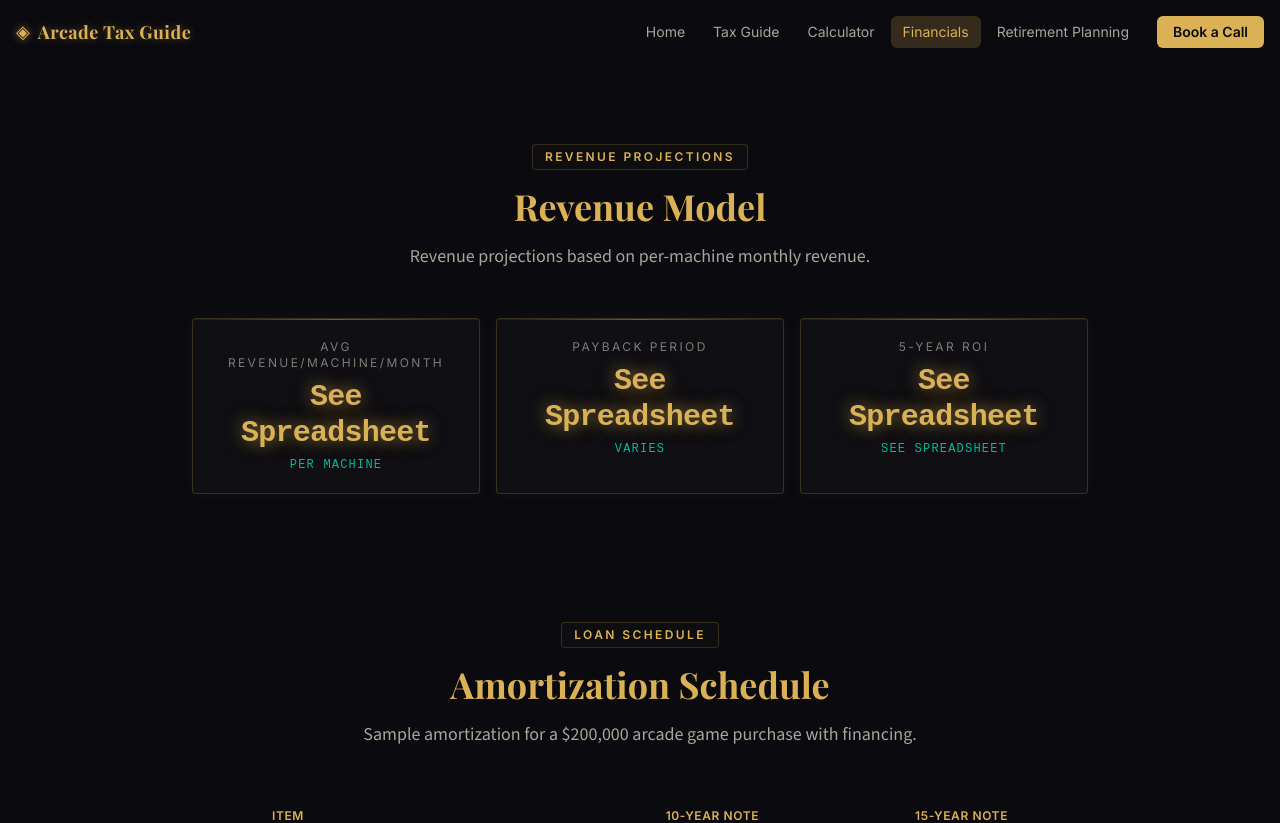
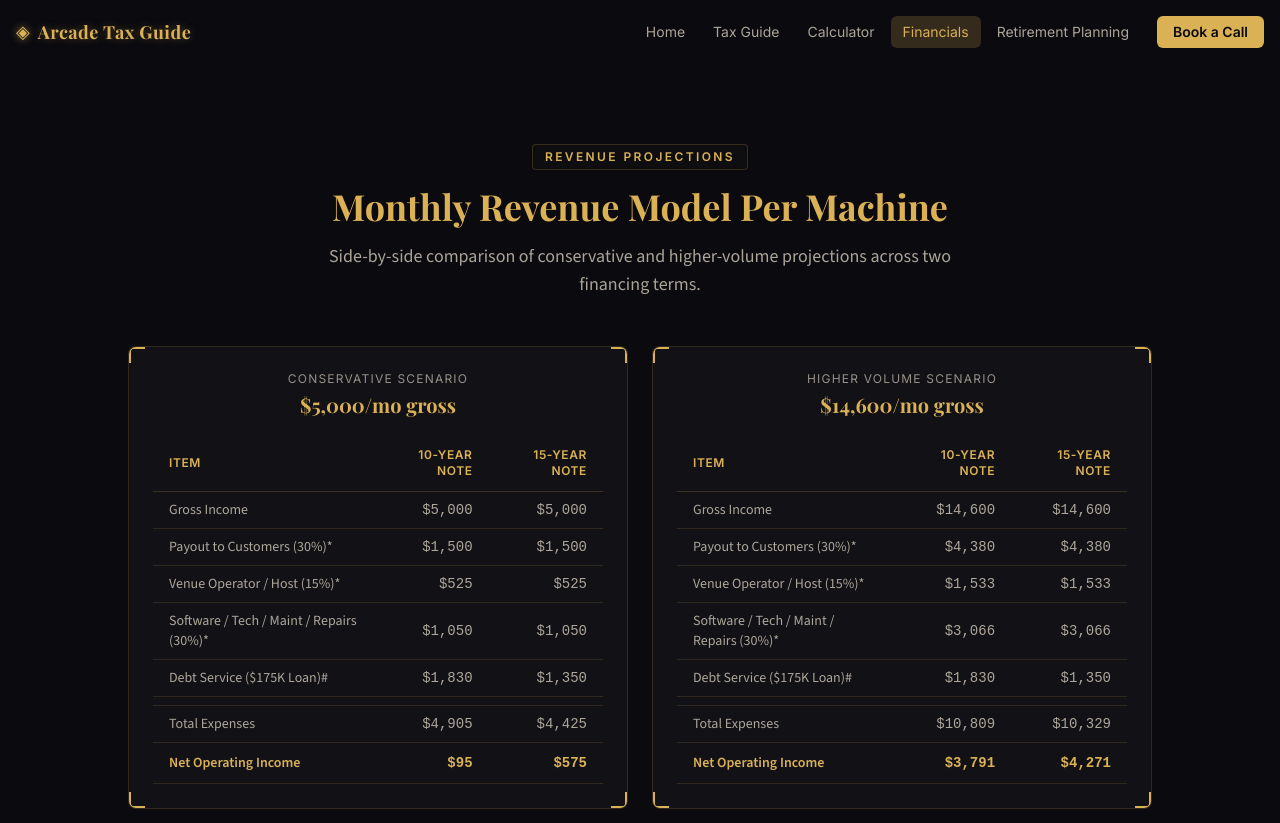
Before and after one commit to kennysabangan/arcade-tax-guide, a React (Vite) app: page /financials in a window 1280 px wide. Shown: the top 823 px of the page. Built offline with nearby package versions, Linux system fonts and the light colour scheme; what @react-pdf/renderer would draw is missing.

Commit message:
Add spreadsheet data to Financials and Retirement pages

```diff
--- a/src/pages/FinancialsPage.jsx
+++ b/src/pages/FinancialsPage.jsx
@@ -1,4 +1,4 @@
-import { SectionLabel, SectionWrapper, StatBox } from '../components/Layout'
+import { SectionLabel, SectionWrapper, Card } from '../components/Layout'
 
 function Placeholder({ title, description }) {
   return (
@@ -12,20 +12,114 @@ function Placeholder({ title, description }) {
   )
 }
 
+const scenarios = [
+  {
+    name: 'Conservative',
+    income: 5000,
+    payout: 1500,
+    venue: 525,
+    software: 1050,
+    debt10: 1830,
+    debt15: 1350,
+    total10: 4905,
+    total15: 4425,
+    net10: 95,
+    net15: 575,
+  },
+  {
+    name: 'Higher Volume',
+    income: 14600,
+    payout: 4380,
+    venue: 1533,
+    software: 3066,
+    debt10: 1830,
+    debt15: 1350,
+    total10: 10809,
+    total15: 10329,
+    net10: 3791,
+    net15: 4271,
+  },
+]
+
+function fmt(n) {
+  return '$' + n.toLocaleString()
+}
+
+function RevenueTable({ scenario }) {
+  const rows = [
+    ['Gross Income', scenario.income, scenario.income],
+    ['Payout to Customers (30%)*', scenario.payout, scenario.payout],
+    ['Venue Operator / Host (15%)*', scenario.venue, scenario.venue],
+    ['Software / Tech / Maint / Repairs (30%)*', scenario.software, scenario.software],
+    ['Debt Service ($175K Loan)#', scenario.debt10, scenario.debt15],
+  ]
+  const totalRow = ['Total Expenses', scenario.total10, scenario.total15]
+  const netRow = ['Net Operating Income', scenario.net10, scenario.net15]
+
+  return (
+    <div className="overflow-x-auto">
+      <table className="w-full text-sm">
+        <thead>
+          <tr className="border-b border-gold-20">
+            <th className="text-left text-gold font-semibold py-3 px-4 font-nav uppercase tracking-wider text-xs">Item</th>
+            <th className="text-right text-gold font-semibold py-3 px-4 font-nav uppercase tracking-wider text-xs">10-Year Note</th>
+            <th className="text-right text-gold font-semibold py-3 px-4 font-nav uppercase tracking-wider text-xs">15-Year Note</th>
+          </tr>
+        </thead>
+        <tbody className="text-cream-70">
+          {rows.map(([label, v10, v15], i) => (
+            <tr key={i} className="border-b border-card-border">
+              <td className="py-2 px-4">{label}</td>
+              <td className="text-right py-2 px-4 font-mono">{fmt(v10)}</td>
+              <td className="text-right py-2 px-4 font-mono">{fmt(v15)}</td>
+            </tr>
+          ))}
+          {/* Divider before totals */}
+          <tr className="border-b border-card-border">
+            <td colSpan={3} className="py-1" />
+          </tr>
+          <tr className="border-b border-card-border">
+            <td className="py-2 px-4">{totalRow[0]}</td>
+            <td className="text-right py-2 px-4 font-mono">{fmt(totalRow[1])}</td>
+            <td className="text-right py-2 px-4 font-mono">{fmt(totalRow[2])}</td>
+          </tr>
+          <tr className="border-b border-card-border">
+            <td className="py-2.5 px-4 text-gold font-semibold">{netRow[0]}</td>
+            <td className="text-right py-2.5 px-4 font-mono text-gold font-bold">{fmt(netRow[1])}</td>
+            <td className="text-right py-2.5 px-4 font-mono text-gold font-bold">{fmt(netRow[2])}</td>
+          </tr>
+        </tbody>
+      </table>
+    </div>
+  )
+}
+
 function RevenueModel() {
   return (
     <SectionWrapper>
       <div className="text-center mb-12">
         <SectionLabel>Revenue Projections</SectionLabel>
-        <h2 className="font-heading text-gold text-3xl sm:text-4xl font-bold mt-4 mb-4">Revenue Model</h2>
+        <h2 className="font-heading text-gold text-3xl sm:text-4xl font-bold mt-4 mb-4">Monthly Revenue Model Per Machine</h2>
         <p className="text-cream-70 text-lg max-w-2xl mx-auto">
-          Revenue projections based on per-machine monthly revenue.
+          Side-by-side comparison of conservative and higher-volume projections across two financing terms.
         </p>
       </div>
-      <div className="max-w-4xl mx-auto grid grid-cols-1 sm:grid-cols-3 gap-4">
-        <StatBox label="Avg Revenue/Machine/Month" value="See Spreadsheet" sublabel="Per machine" />
-        <StatBox label="Payback Period" value="See Spreadsheet" sublabel="Varies" />
-        <StatBox label="5-Year ROI" value="See Spreadsheet" sublabel="See Spreadsheet" />
+      <div className="max-w-5xl mx-auto grid grid-cols-1 lg:grid-cols-2 gap-6">
+        {scenarios.map((s) => (
+          <Card key={s.name} className="overflow-hidden">
+            <div className="text-center mb-4">
+              <div className="text-xs uppercase tracking-widest font-nav text-cream-60 mb-1">
+                {s.name} Scenario
+              </div>
+              <div className="text-gold font-heading text-xl font-bold">{fmt(s.income)}/mo gross</div>
+            </div>
+            <RevenueTable scenario={s} />
+          </Card>
+        ))}
+      </div>
+      <div className="max-w-5xl mx-auto mt-6 text-cream-50 text-xs space-y-1 px-4">
+        <p>* Percentage is applied after "Payout to Customer"</p>
+        <p># May vary depending on interest rate at time of loan</p>
       </div>
     </SectionWrapper>
   )
--- a/src/pages/RetirementPage.jsx
+++ b/src/pages/RetirementPage.jsx
@@ -46,26 +46,115 @@ function StrategyDetails() {
   )
 }
 
+const scenarios = [
+  {
+    name: 'Conservative',
+    income: 5000,
+    payout: 1500,
+    venue: 525,
+    software: 1050,
+    debt10: 1830,
+    debt15: 1350,
+    total10: 4905,
+    total15: 4425,
+    net10: 95,
+    net15: 575,
+  },
+  {
+    name: 'Higher Volume',
+    income: 14600,
+    payout: 4380,
+    venue: 1533,
+    software: 3066,
+    debt10: 1830,
+    debt15: 1350,
+    total10: 10809,
+    total15: 10329,
+    net10: 3791,
+    net15: 4271,
+  },
+]
+
+function fmt(n) {
+  return '$' + n.toLocaleString()
+}
+
+function RetirementTable({ scenario }) {
+  const rows = [
+    ['Gross Income', scenario.income, scenario.income],
+    ['Payout to Customers (30%)*', scenario.payout, scenario.payout],
+    ['Venue Operator / Host (15%)*', scenario.venue, scenario.venue],
+    ['Software / Tech / Maint / Repairs (30%)*', scenario.software, scenario.software],
+    ['Debt Service ($175K Loan)#', scenario.debt10, scenario.debt15],
+  ]
+  const totalRow = ['Total Expenses', scenario.total10, scenario.total15]
+  const netRow = ['Net Operating Income', scenario.net10, scenario.net15]
+
+  return (
+    <div className="overflow-x-auto">
+      <table className="w-full text-sm">
+        <thead>
+          <tr className="border-b border-gold-20">
+            <th className="text-left text-gold font-semibold py-3 px-4 font-nav uppercase tracking-wider text-xs">Item</th>
+            <th className="text-right text-gold font-semibold py-3 px-4 font-nav uppercase tracking-wider text-xs">10-Year Note</th>
+            <th className="text-right text-gold font-semibold py-3 px-4 font-nav uppercase tracking-wider text-xs">15-Year Note</th>
+          </tr>
+        </thead>
+        <tbody className="text-cream-70">
+          {rows.map(([label, v10, v15], i) => (
+            <tr key={i} className="border-b border-card-border">
+              <td className="py-2 px-4">{label}</td>
+              <td className="text-right py-2 px-4 font-mono">{fmt(v10)}</td>
+              <td className="text-right py-2 px-4 font-mono">{fmt(v15)}</td>
+            </tr>
+          ))}
+          <tr className="border-b border-card-border">
+            <td colSpan={3} className="py-1" />
+          </tr>
+          <tr className="border-b border-card-border">
+            <td className="py-2 px-4">{totalRow[0]}</td>
+            <td className="text-right py-2 px-4 font-mono">{fmt(totalRow[1])}</td>
+            <td className="text-right py-2 px-4 font-mono">{fmt(totalRow[2])}</td>
+          </tr>
+          <tr className="border-b border-card-border">
+            <td className="py-2.5 px-4 text-gold font-semibold">{netRow[0]}</td>
+            <td className="text-right py-2.5 px-4 font-mono text-gold font-bold">{fmt(netRow[1])}</td>
+            <td className="text-right py-2.5 px-4 font-mono text-gold font-bold">{fmt(netRow[2])}</td>
+          </tr>
+        </tbody>
+      </table>
+    </div>
+  )
+}
+
 function AfterDebtService() {
   return (
     <SectionWrapper>
       <div className="text-center mb-12">
-        <SectionLabel>Projections</SectionLabel>
+        <SectionLabel>After Debt Service Cash Flow</SectionLabel>
         <h2 className="font-heading text-gold text-3xl sm:text-4xl font-bold mt-4 mb-6">
-          After Debt Service
+          Your Monthly Retirement Income
         </h2>
-        <p className="text-cream-70 text-lg max-w-2xl mx-auto">
-          Projected monthly cash flow once financing is fully paid off.
+        <p className="text-cream-70 text-lg max-w-3xl mx-auto leading-relaxed">
+          Income shown is after <strong className="text-cream">all expenses and debt service</strong> — pure passive income to you, the game owner.
         </p>
       </div>
-      <div className="max-w-3xl mx-auto">
-        <Card className="text-center">
-          <div className="text-cream-60 text-xs uppercase tracking-wider font-nav mb-2">Retirement Income Projections</div>
-          <div className="text-gold font-heading text-3xl font-bold mb-2">Spreadsheet data coming soon</div>
-          <p className="text-cream-70 text-sm leading-relaxed max-w-lg mx-auto">
-            Detailed projections showing monthly passive income from arcade game assets after debt service is complete.
-          </p>
-        </Card>
+      <div className="max-w-5xl mx-auto grid grid-cols-1 lg:grid-cols-2 gap-6">
+        {scenarios.map((s) => (
+          <Card key={s.name} className="overflow-hidden">
+            <div className="text-center mb-4">
+              <div className="text-xs uppercase tracking-widest font-nav text-cream-60 mb-1">
+                {s.name} Scenario
+              </div>
+              <div className="text-gold font-heading text-xl font-bold">{fmt(s.income)}/mo gross</div>
+            </div>
+            <RetirementTable scenario={s} />
+          </Card>
+        ))}
+      </div>
+      <div className="max-w-5xl mx-auto mt-6 text-cream-50 text-xs space-y-1 px-4">
+        <p>* Percentage is applied after "Payout to Customer"</p>
+        <p># May vary depending on interest rate at time of loan</p>
       </div>
     </SectionWrapper>
   )
```
